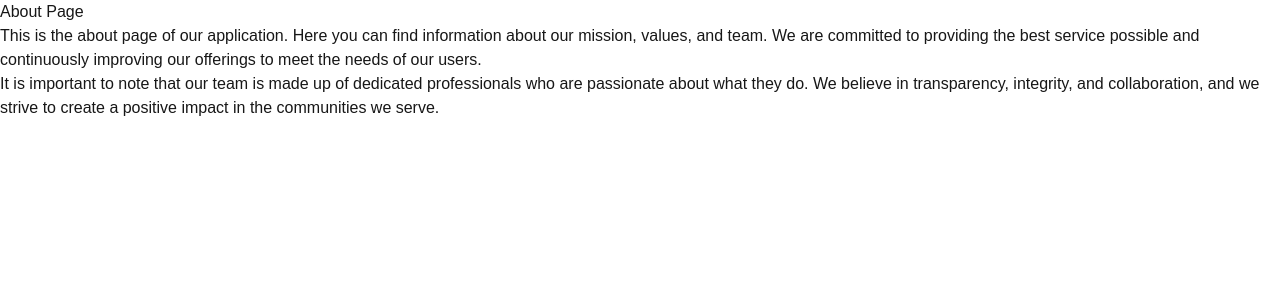
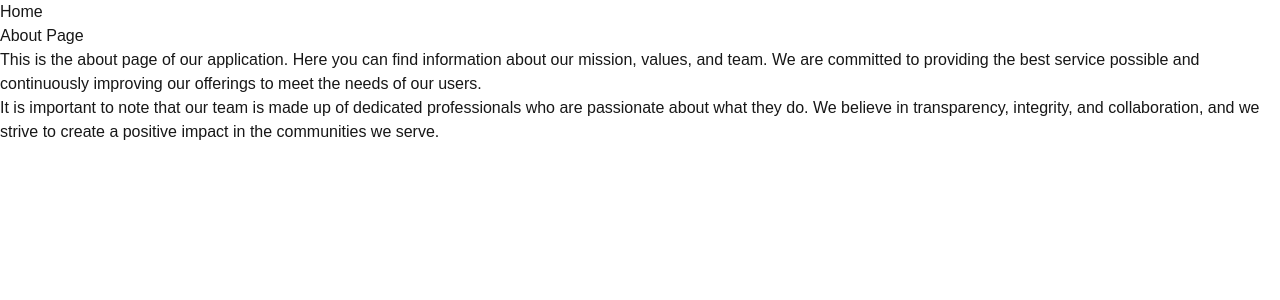
Before and after one commit to alhamzaaaaa/MERN-Stack-Concepts-Recall, a Next.js app in the folder next-js-recall/recall-6-server-components/: page /about in a window 1280 px wide. Shown: the top 300 px of the page. Built offline with nearby package versions, Linux system fonts and the light colour scheme.

Commit message:
Concepts Recall

```diff
--- a/next-js-recall/recall-6-server-components/app/about/page.jsx
+++ b/next-js-recall/recall-6-server-components/app/about/page.jsx
@@ -5,7 +5,7 @@ const page = () => {
         <div>
             <nav>
                 <ul>
-                    <li></li>
+                    <li><a href="/">Home</a></li>
                 </ul>
             </nav>
             <h1>
```
